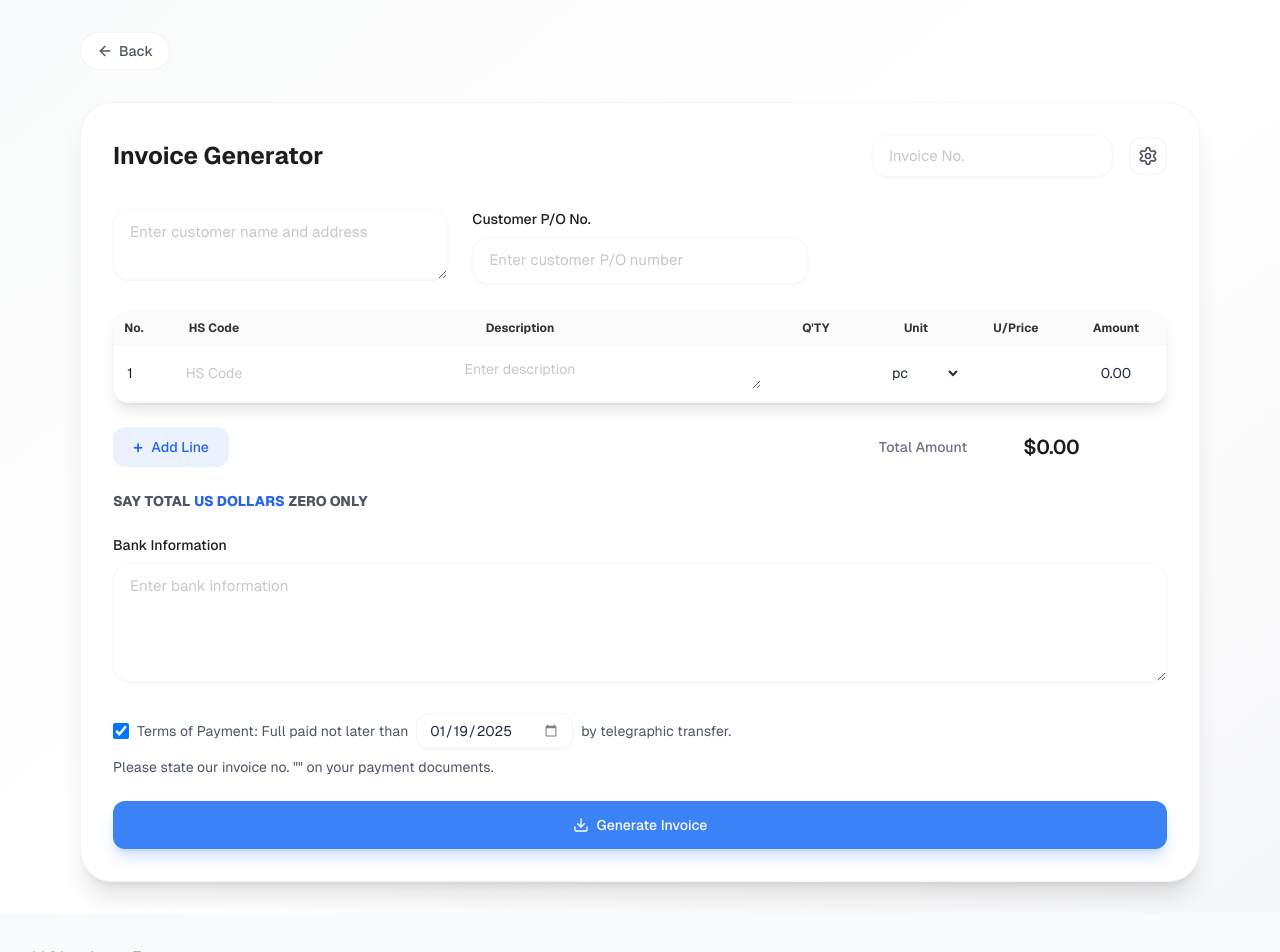
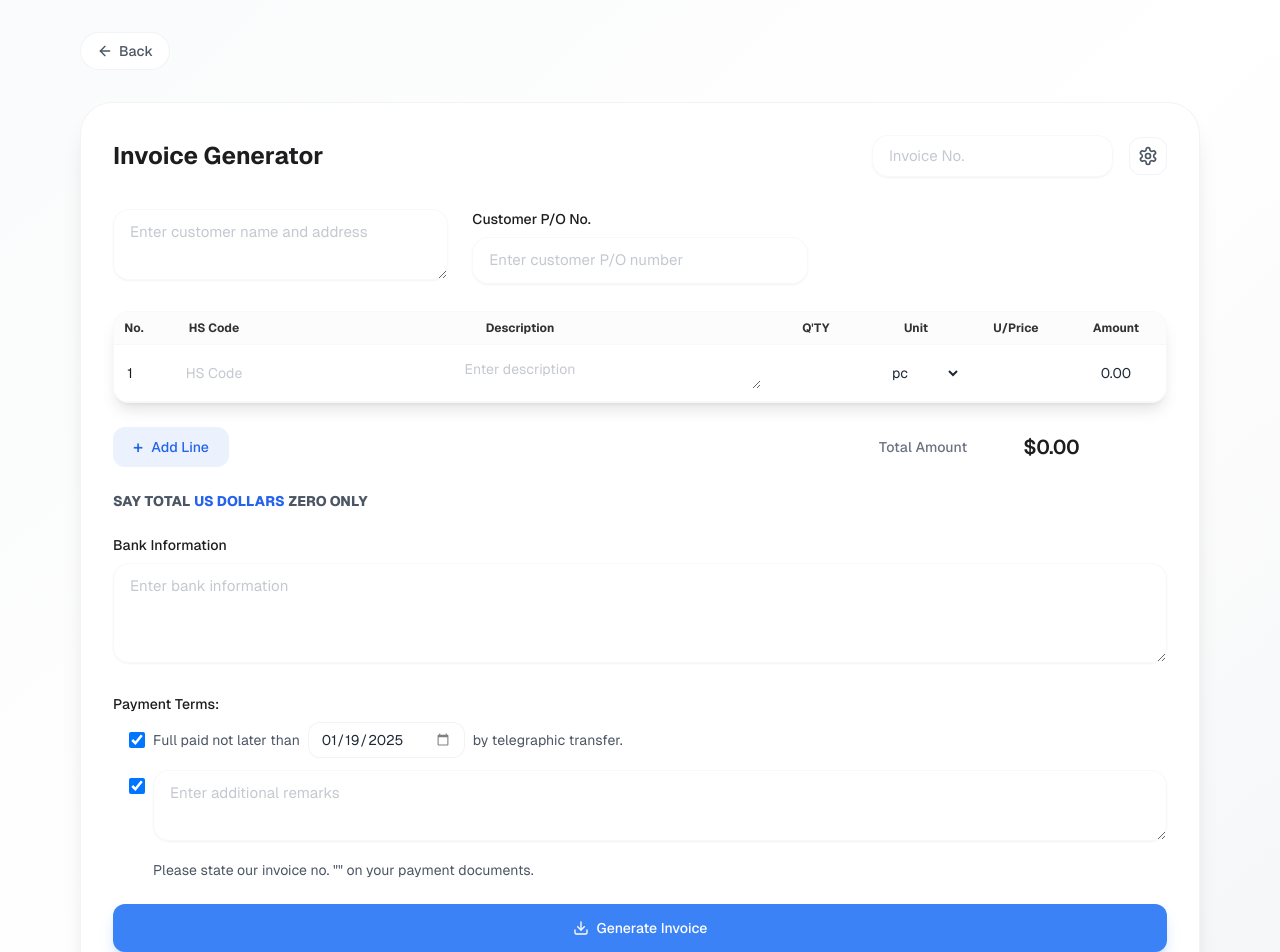
Before and after one commit to luocompany/luosir, a Next.js app: page /invoice in a window 1280 px wide. Shown: the top 952 px of the page. Built offline with nearby package versions, Linux system fonts and the light colour scheme.

Commit message:
发票-条款-3

```diff
--- a/app/invoice/page.tsx
+++ b/app/invoice/page.tsx
@@ -33,6 +33,9 @@ interface InvoiceData {
   bankInfo: string;
   paymentDate: string;
   amountInWords: AmountInWords;
+  remarks?: string;
+  showPaymentDate: boolean;
+  showRemarks: boolean;
 }
 
 interface SettingsData {
@@ -40,6 +43,7 @@ interface SettingsData {
   currency: string;
   showHsCode: boolean;
   showPaymentTerms: boolean;
+  showRemarks: boolean;
 }
 
 const inputClassName = `w-full px-4 py-2.5 rounded-2xl
@@ -97,7 +101,9 @@ export default function Invoice() {
       dollars: '',
       cents: '',
       hasDecimals: false
-    }
+    },
+    showPaymentDate: true,
+    showRemarks: true,
   });
 
   const [editingUnitPriceIndex, setEditingUnitPriceIndex] = useState<number | null>(null);
@@ -110,7 +116,8 @@ export default function Invoice() {
     date: new Date().toISOString().split('T')[0],
     currency: 'USD',
     showHsCode: true,
-    showPaymentTerms: true
+    showPaymentTerms: true,
+    showRemarks: true
   });
 
   const addLineItem = () => {
@@ -275,7 +282,9 @@ export default function Invoice() {
         paymentDate: invoiceData.paymentDate,
         amountInWords: invoiceData.amountInWords,
         showHsCode: settings.showHsCode,
-        showPaymentTerms: settings.showPaymentTerms,
+        showPaymentTerms: invoiceData.showPaymentDate,
+        showRemarks: invoiceData.showRemarks,
+        remarks: invoiceData.remarks,
         bankInfo: invoiceData.bankInfo,
       };
 
@@ -376,7 +385,7 @@ export default function Invoice() {
 
                 <div className="space-y-2">
                   <label className="block text-sm font-medium">Display Options</label>
-                  <div className="flex flex-col gap-2 h-[42px] px-4">
+                  <div className="flex flex-col gap-2 h-auto px-4">
                     <div className="flex items-center">
                       <input
                         type="checkbox"
@@ -387,6 +396,30 @@ export default function Invoice() {
                       />
                       <span className="ml-2 text-sm text-gray-600 dark:text-gray-400">
                         HS Code
+                      </span>
+                    </div>
+                    <div className="flex items-center">
+                      <input
+                        type="checkbox"
+                        checked={settings.showPaymentTerms}
+                        onChange={e => setSettings(prev => ({ ...prev, showPaymentTerms: e.target.checked }))}
+                        className="w-4 h-4 rounded border-gray-300 text-blue-500
+                                  focus:ring-blue-500 focus:ring-offset-0"
+                      />
+                      <span className="ml-2 text-sm text-gray-600 dark:text-gray-400">
+                        Payment Terms
+                      </span>
+                    </div>
+                    <div className="flex items-center">
+                      <input
+                        type="checkbox"
+                        checked={settings.showRemarks}
+                        onChange={e => setSettings(prev => ({ ...prev, showRemarks: e.target.checked }))}
+                        className="w-4 h-4 rounded border-gray-300 text-blue-500
+                                  focus:ring-blue-500 focus:ring-offset-0"
+                      />
+                      <span className="ml-2 text-sm text-gray-600 dark:text-gray-400">
+                        Remarks
                       </span>
                     </div>
                   </div>
@@ -611,25 +644,35 @@ export default function Invoice() {
                 onChange={e => setInvoiceData(prev => ({ ...prev, bankInfo: e.target.value }))}
                 className={`${inputClassName} min-h-[100px]`}
                 placeholder="Enter bank information"
-                rows={4}
+                rows={3}
               />
             </div>
 
-            <div className="space-y-2 text-sm text-gray-600 dark:text-gray-400">
-              <div className="flex items-center gap-2 mb-2">
+            <div className="space-y-4">
+              <div className="space-y-2">
+                <label className="block text-sm font-medium">Payment Terms:</label>
+
+                <div className="space-y-3 pl-4">
+                  <div className="flex items-center gap-2">
                     <input
                       type="checkbox"
-                  checked={settings.showPaymentTerms}
-                  onChange={e => setSettings(prev => ({ ...prev, showPaymentTerms: e.target.checked }))}
+                      checked={invoiceData.showPaymentDate}
+                      onChange={e => setInvoiceData(prev => ({
+                        ...prev,
+                        showPaymentDate: e.target.checked
+                      }))}
                       className="w-4 h-4 rounded border-gray-300 text-blue-500
                                 focus:ring-blue-500 focus:ring-offset-0"
                     />
-                <p className="flex items-center gap-2">
-                  Terms of Payment: Full paid not later than
+                    <p className="flex items-center gap-2 text-sm text-gray-600 dark:text-gray-400">
+                      Full paid not later than
                       <input
                         type="date"
                         value={invoiceData.paymentDate}
-                    onChange={e => setInvoiceData(prev => ({ ...prev, paymentDate: e.target.value }))}
+                        onChange={e => setInvoiceData(prev => ({
+                          ...prev,
+                          paymentDate: e.target.value
+                        }))}
                         className={`
                           !py-1.5 !px-3 w-auto inline-block
                           rounded-xl bg-white/90 dark:bg-gray-800/90
@@ -644,7 +687,37 @@ export default function Invoice() {
                       by telegraphic transfer.
                     </p>
                   </div>
-              <p>Please state our invoice no. "{invoiceData.invoiceNo}" on your payment documents.</p>
+
+                  <div className="flex items-start gap-2">
+                    <input
+                      type="checkbox"
+                      checked={invoiceData.showRemarks}
+                      onChange={e => setInvoiceData(prev => ({
+                        ...prev,
+                        showRemarks: e.target.checked
+                      }))}
+                      className="w-4 h-4 mt-2 rounded border-gray-300 text-blue-500
+                                focus:ring-blue-500 focus:ring-offset-0"
+                    />
+                    <div className="flex-1">
+                      <textarea
+                        value={invoiceData.remarks || ''}
+                        onChange={e => setInvoiceData(prev => ({
+                          ...prev,
+                          remarks: e.target.value
+                        }))}
+                        className={`${inputClassName} min-h-[60px] w-full`}
+                        placeholder="Enter additional remarks"
+                        rows={2}
+                      />
+                    </div>
+                  </div>
+
+                  <div className="text-sm text-gray-600 dark:text-gray-400 pl-6">
+                    Please state our invoice no. "{invoiceData.invoiceNo}" on your payment documents.
+                  </div>
+                </div>
+              </div>
             </div>
 
             <button
--- a/app/utils/pdfGenerator.ts
+++ b/app/utils/pdfGenerator.ts
@@ -32,6 +32,8 @@ interface QuotationData {
   showHsCode?: boolean;
   showPaymentTerms?: boolean;
   bankInfo: string;
+  showRemarks?: boolean;
+  remarks?: string;
 }
 
 const currencySymbols: { [key: string]: string } = {
@@ -88,7 +90,7 @@ export const generateQuotationPDF = (data: QuotationData) => {
   // 设置字体
   doc.setFont('helvetica', 'normal');
 
-  // 由于添加了Logo和标题，调整后续内容的起始位置
+  // 由于添加了Logo和调整后续内容的起始位置
   const contentStartY = 55;
 
   // 添加基本信息 - 支持多行客户名称
@@ -114,7 +116,7 @@ export const generateQuotationPDF = (data: QuotationData) => {
   // 添加感谢信息
   doc.text('Thanks for your inquiry, and our best offer is as follows:', 15, newContentStartY);
 
-  // 调整右侧信息的位置和对齐方式
+  // 调整右侧信息的位置对齐方式
   const rightInfoX = doc.internal.pageSize.width - 15; // 右边界
   const colonX = rightInfoX - 20; // 将冒号位置调整到距离右边界20mm处
   const valueX = colonX + 2; // 值的位置在冒号右侧1mm处
@@ -403,7 +405,7 @@ export const generateInvoicePDF = async (data: QuotationData) => {
   // 设置字体
   doc.setFontSize(10);
 
-  // 调整客户信息起始位置到更上方
+  // 调整户信息始位置到更上方
   const contentStartY = 55;
 
   // 绘制客户名称（支持多行）
@@ -414,9 +416,9 @@ export const generateInvoicePDF = async (data: QuotationData) => {
   });
 
   // 计算客户信息后的位置
-  const currentY = contentStartY + (toLines.length * 5) + 2;
+  let currentY = contentStartY + (toLines.length * 5) + 2;
 
-  // 添加 P/O 客户信息下方
+  // 添加 P/O 客户息下方
   doc.text(`Order No.: ${data.inquiryNo}`, 15, currentY);
 
   // 右侧信息对齐方式
@@ -560,23 +562,67 @@ export const generateInvoicePDF = async (data: QuotationData) => {
   // 修改付款条款显示逻辑
   const paymentY = bankInfoEndY + 5;
 
-  // Terms of Payment 行根据设置显示
+  // 添加 Payment Terms: 标题
+  doc.setFont('NotoSansSC', 'bold');  // 使用粗体
+  doc.text('Payment Terms:', 15, paymentY);
+  doc.setFont('NotoSansSC', 'normal');  // 恢复正常字体
+
+  currentY = paymentY + 5;  // 直接更新现有的 currentY 变量
+
+  let termNumber = 1; // 初始化序号计数器
+  const terms: { content: string; isDate?: boolean; isInvoiceNo?: boolean }[] = [];
+
+  // 收集需要显示的条款
   if (data.showPaymentTerms) {
-    doc.setTextColor(0, 0, 0); // 重置为黑色
-    doc.text('Terms of Payment: Full paid not later than ', 15, paymentY);
-    doc.setTextColor(255, 0, 0); // 设置为红色
-    doc.text(data.paymentDate, 15 + doc.getTextWidth('Terms of Payment: Full paid not later than '), paymentY);
-    doc.setTextColor(0, 0, 0); // 重置为黑色
-    doc.text(' by telegraphic transfer.', 15 + doc.getTextWidth('Terms of Payment: Full paid not later than ' + data.paymentDate), paymentY);
+    terms.push({
+      content: `Full paid not later than ${data.paymentDate} by telegraphic transfer.`,
+      isDate: true
+    });
   }
 
-  // Invoice No. 行始终显示
-  const invoiceNoY = data.showPaymentTerms ? paymentY + 5 : paymentY;
-  doc.text('Please state our invoice no. "', 15, invoiceNoY);
-  doc.setTextColor(255, 0, 0); // 设置为红色
-  doc.text(data.quotationNo, 15 + doc.getTextWidth('Please state our invoice no. "'), invoiceNoY);
-  doc.setTextColor(0, 0, 0); // 重置为黑色
-  doc.text('" on your payment documents.', 15 + doc.getTextWidth('Please state our invoice no. "' + data.quotationNo), invoiceNoY);
+  if (data.showRemarks && data.remarks) {
+    data.remarks.split('\n')
+      .filter(line => line.trim())
+      .forEach(line => {
+        terms.push({ content: line.trim() });
+      });
+  }
+
+  // 始终添加发票号提示
+  terms.push({
+    content: `Please state our invoice no. "${data.quotationNo}" on your payment documents.`,
+    isInvoiceNo: true
+  });
+
+  // 显示所有条款
+  terms.forEach((term, index) => {
+    // 显示序号
+    doc.text(`${index + 1}.`, 20, currentY);
+
+    if (term.isDate || term.isInvoiceNo) {
+      // 处理带有日期或发票号的特殊条款
+      const parts = term.content.split(term.isDate ? data.paymentDate : data.quotationNo);
+
+      doc.text(parts[0], 25, currentY);
+      doc.setTextColor(255, 0, 0);
+      doc.text(term.isDate ? data.paymentDate : data.quotationNo,
+        25 + doc.getTextWidth(parts[0]),
+        currentY
+      );
+      doc.setTextColor(0, 0, 0);
+      if (parts[1]) {
+        doc.text(parts[1],
+          25 + doc.getTextWidth(parts[0] + (term.isDate ? data.paymentDate : data.quotationNo)),
+          currentY
+        );
+      }
+    } else {
+      // 处理普通文本
+      doc.text(term.content, 25, currentY);
+    }
+
+    currentY += 5; // 移动到下一行
+  });
 
   // 保存文件
   doc.save(`Invoice_${data.quotationNo}_${data.date}.pdf`);
```
Lines whose indentation alone changed are shown as unchanged.
